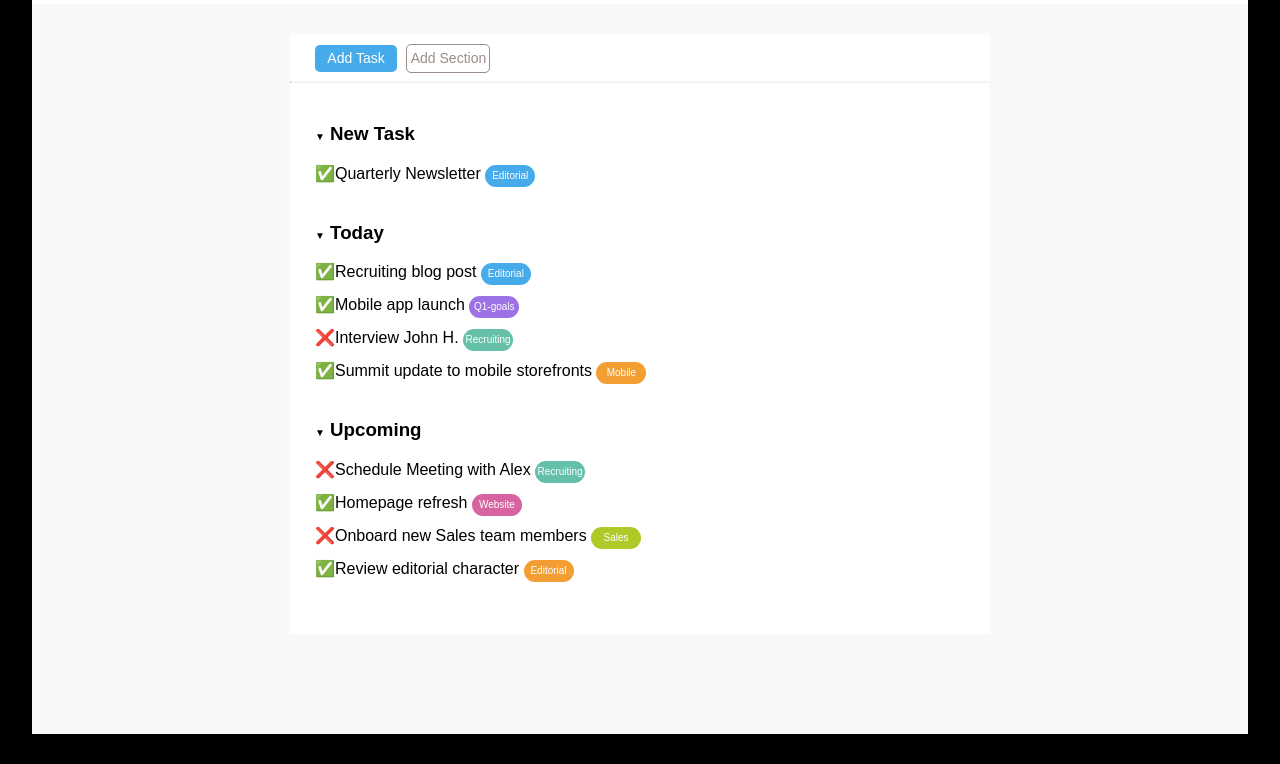
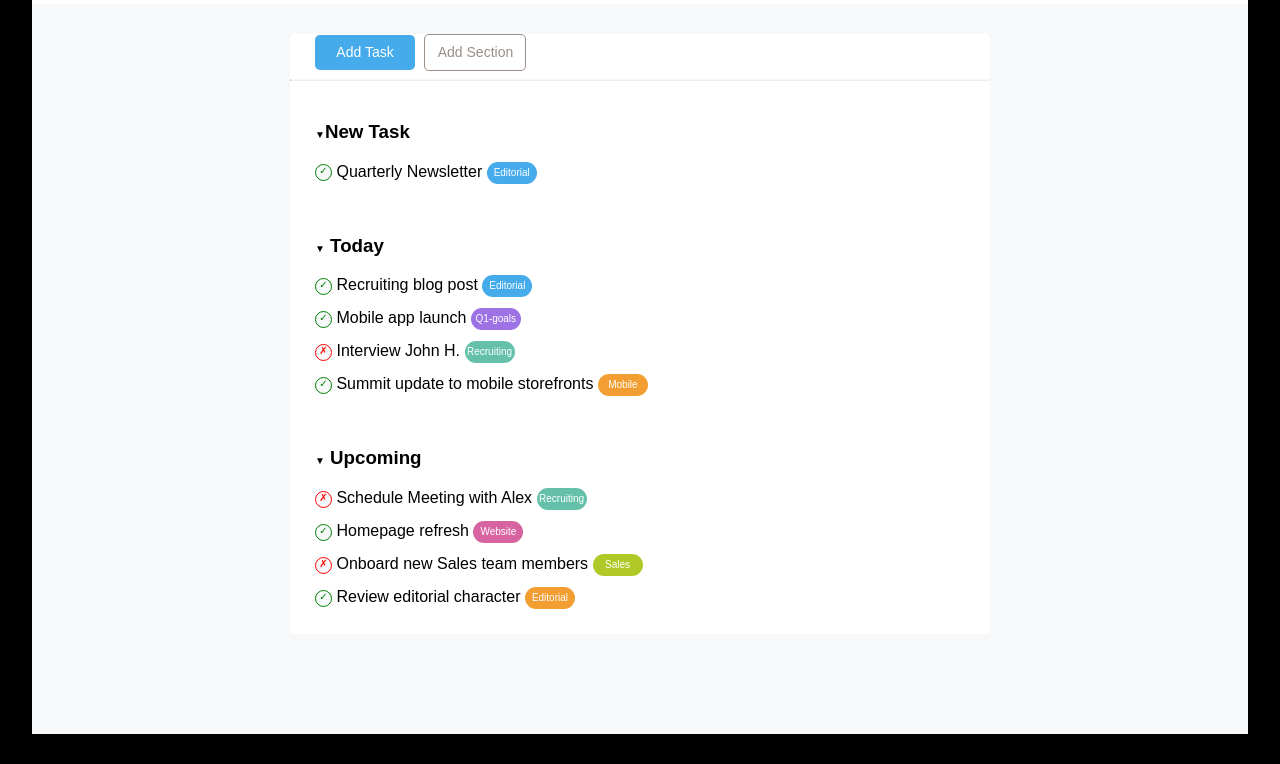
Before and after one commit to marcotrunc/html-css-toboolist, a plain HTML site: page index.html in a window 1280 px wide. Shown: the part 61-825 px from the top of the page. Drawn offline with Linux system fonts and the light colour scheme.

Commit message:
add new icon

```diff
--- a/css/style.css
+++ b/css/style.css
@@ -21,31 +21,25 @@ body{
     margin-left: 25px;
 }
 
-
-.secondary-title{
-
-    margin-top:40px;
-}
-.triangle{
-    font-size: 10px;
+.angular-border{
+    border-radius: 5px;
 }
 
 
-.angular-border{
-    border-radius: 5px;
+/* style della lista */
+li{
+    font-size: 16px;
+    display: block;
+    height: 33px;
+
+}
+.li-text{
+    vertical-align: middle;
 }
 
 .list-style{
     list-style-type: none;
     padding: 0;
-
-}
-
-li{
-    font-size: 16px;
-    display: block;
-    height: 33px;
-
 }
 
 .new-border{
@@ -78,18 +72,26 @@ header{
     border-top: 1px solid #f6f8f9;
 }
 
+/* intestazione secondaria */
+.triangle{
+    font-size: 10px;
+}
+
+.secondary-title{
+
+    margin-top:40px;
+}
 
 /* stile dei tasti principali */
 
 .add{
     width: 80px;
     height: 25px;
-    margin-top: 10px;
     text-align: center;
     line-height:25px ;
     vertical-align: middle;
     font-size: 14px;
-    padding: 1px;
+    padding: 5px 10px;
     text-decoration:none;
 }
 .add-task{
@@ -147,3 +149,30 @@ header{
 .green{
     background-color:#b0c926;
 }
+
+.bg-circle{
+    display:inline-block;
+    width: 15px;
+    height: 15px;
+    background-color: #f6f8f9;
+    border:1px solid transparent;
+    border-radius:50%;
+    text-align:center;
+    vertical-align:middle;
+    font-size:10px;
+
+}
+
+.done{
+    color: green;
+    border-color:green;
+}
+
+.undone{
+    color:red;
+    border-color:red ;
+}
+
+li * {
+    vertical-align: middle;
+    {}
--- a/index.html
+++ b/index.html
@@ -16,15 +16,11 @@
     <header>
       <img id="logo-boolean" src="img/Logo.png" alt="Logo di Boolean">
       <h1 id="title">Toboolist</h1>
-
     </header>
 
     <div class="container angular-border">
-
-
             <!-- sezione tasti -->
             <section id="main-commands">
-
                 <a href="#" class="add add-task angular-border">
                   <span>Add Task</span>
                 </a>
@@ -32,45 +28,44 @@
                   <span>Add Section</span>
                 </a>
                 </section>
+
             <hr id="line"/>
         <!-- corpo centrale -->
         <main>
+
           <!-- nuove task -->
           <div class="container-align">
             <section>
-                <h3 class="secondary-title"><span class="triangle">&#9660;</span> New Task</h3>
+                <h3 class="secondary-title"><span class="triangle">&#9660;</span>New Task</h3>
                 <ul class="list-style">
-                    <li>&#9989;Quarterly Newsletter
-                        <a href="#">
-                            <span class="task ">Editorial</span>
-                        </a>
+                    <li>
+                        <span class="bg-circle done">&check;</span> Quarterly Newsletter
+                        <a href="#"><span class="task ">Editorial</span></a>
                     </li>
                 </ul>
             </section>
+
+
 
             <!-- Cose da fare oggi -->
             <section>
                 <h3 class="secondary-title new-border"><span class="triangle">&#9660;</span> Today</h3>
                 <ul class="list-style">
-                    <li>&#9989;Recruiting blog post
-                        <a href="#">
-                            <span class="task lightblue">Editorial</span>
-                        </a>
+                    <li>
+                        <span class="bg-circle done">&check;</span> Recruiting blog post
+                        <a href="#"><span class="task lightblue">Editorial</span></a>
                     </li>
-                    <li>&#9989;Mobile app launch
-                        <a href="#">
-                            <span class="task violet">Q1-goals</span>
-                        </a>
+                    <li>
+                        <span class="bg-circle done">&check;</span> Mobile app launch
+                        <a href="#"><span class="task violet">Q1-goals</span></a>
                     </li>
-                    <li>&#10060;Interview John H.
-                        <a href="#">
-                            <span class="task lightgreen">Recruiting</span>
-                        </a>
+                    <li>
+                        <span class="bg-circle undone">&cross;</span> Interview John H.
+                        <a href="#"><span class="task lightgreen">Recruiting</span></a>
                     </li>
-                    <li>&#9989;Summit update to mobile storefronts
-                        <a href="#">
-                            <span class="task orange">Mobile</span>
-                        </a>
+                    <li>
+                        <span class="bg-circle done">&check;</span> Summit update to mobile storefronts
+                        <a href="#"><span class="task orange">Mobile</span></a>
                     </li>
                 </ul>
             </section>
@@ -79,32 +74,28 @@
             <section>
                 <h3 class="secondary-title new-border"><span class="triangle">&#9660;</span> Upcoming</h3>
                 <ul class="list-style">
-                    <li>&#10060;Schedule Meeting with Alex
-                        <a href="#">
-                            <span class="task lightgreen">Recruiting</span>
-                        </a>
+                    <li>
+                        <span class="bg-circle undone">&cross;</span> Schedule Meeting with Alex
+                        <a href="#"><span class="task lightgreen">Recruiting</span></a>
                     </li>
-                    <li>&#9989;Homepage refresh
-                        <a href="#">
-                            <span class="task pink">Website</span>
-                        </a>
+                    <li>
+                        <span class="bg-circle done">&check;</span> Homepage refresh
+                        <a href="#"><span class="task pink">Website</span></a>
                     </li>
-                    <li>&#10060;Onboard new Sales team members
-                        <a href="#">
-                            <span class="task green">Sales</span>
-                        </a>
+                    <li>
+                        <span class="bg-circle undone">&cross;</span> Onboard new Sales team members
+                        <a href="#"><span class="task green">Sales</span></a>
                     </li>
-                    <li>&#9989;Review editorial character
-                        <a href="#">
-                            <span class="task orange">Editorial</span>
-                        </a>
+                    <li>
+                        <span class="bg-circle done">&check;</span> Review editorial character
+                        <a href="#"><span class="task orange">Editorial</span></a>
                     </li>
                 </ul>
             </section>
           </div>
+
+
         </div>
     </main>
-
-
 </body>
 </html>
```
Lines whose indentation alone changed are shown as unchanged.
